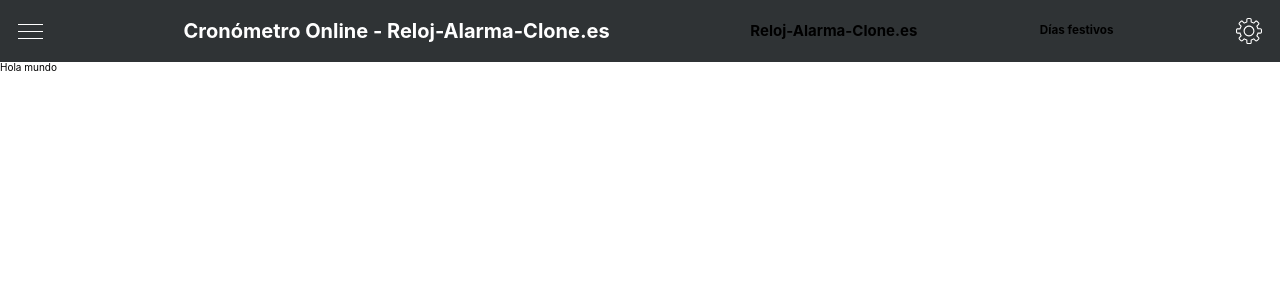
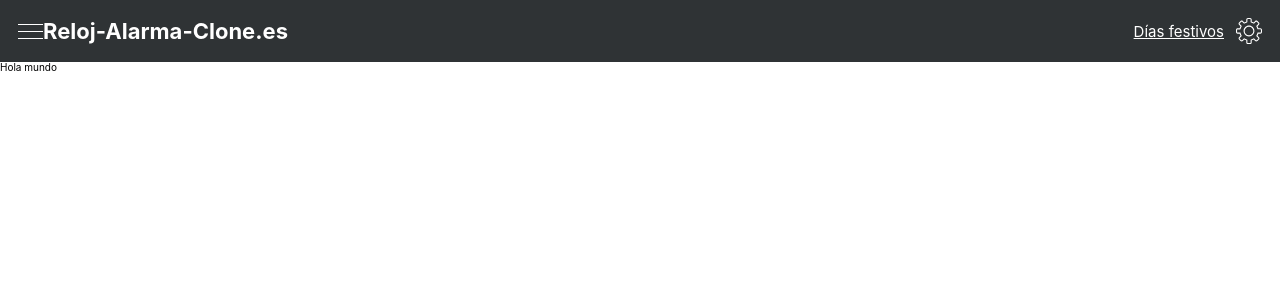
Before and after one commit to skapxd/cronometro, a Next.js app: page / in a window 1280 px wide. Shown: the top 300 px of the page. Built offline with nearby package versions, Linux system fonts and the light colour scheme.

Commit message:
feat: add media query to Header Component

```diff
--- a/components/lv01/Header/Header.module.scss
+++ b/components/lv01/Header/Header.module.scss
@@ -12,4 +12,33 @@
         text-overflow: ellipsis;
         overflow: hidden
     }
+    &_logo,
+    &_days {
+        display: none;
+    }
 }
+
+@media screen and (min-width: 760px) {
+    .Header {
+        &_title,
+        &_MenuBurgerIcon {
+            display: none;
+        }
+        &_logo,
+        &_days {
+            display: flex;
+            color: #fff;
+            line-height: 1;
+        }
+        &_logo {
+            font-size: 2.2rem;
+        }
+        &_days {
+            margin-left: auto;
+            margin-right: 1.2rem;
+            font-weight: 400;
+            font-size: 1.5rem;
+            cursor: pointer;
+        }
+    }
+}
--- a/components/lv01/Header/Header.tsx
+++ b/components/lv01/Header/Header.tsx
@@ -1,11 +1,12 @@
 import Style from "./Header.module.scss";
 import CustomMenuBurgerIcon from "../Icons/CustomMenuBurgerIcon/CustomMenuBurgerIcon";
 import CustomSettingsIcon from "../Icons/CustomSettingsIcon/CustomSettingsIcon";
+import Link from "next/link";
 export default function Header() {
   return (
     <header className={Style.Header}>
       {/* Mobile Components */}
-      <CustomMenuBurgerIcon />
+      <CustomMenuBurgerIcon className={Style.Header_MenuBurgerIcon} />
 
       <h1 className={Style.Header_title}>
         Cronómetro Online - Reloj-Alarma-Clone.es
@@ -13,8 +14,10 @@ export default function Header() {
       {/* Mobile Components */}
 
       {/* Desktop  Components*/}
-      <h2>Reloj-Alarma-Clone.es</h2>
-      <h3>Días festivos</h3>
+      <h2 className={Style.Header_logo}>Reloj-Alarma-Clone.es</h2>
+      <Link href={""}>
+        <a className={Style.Header_days}>Días festivos</a>
+      </Link>
       {/* Desktop  Components*/}
 
       {/* Global Components */}
--- a/components/lv01/Icons/CustomMenuBurgerIcon/CustomMenuBurgerIcon.tsx
+++ b/components/lv01/Icons/CustomMenuBurgerIcon/CustomMenuBurgerIcon.tsx
@@ -1,8 +1,23 @@
 import Style from "./CustomMenuBurgerIcon.module.scss";
 
-export default function CustomMenuBurgerIcon() {
+interface CustomMenuBurgerIconInterface {
+  className?: string;
+  onClick?: () => void;
+}
+
+export default function CustomMenuBurgerIcon(
+  props: CustomMenuBurgerIconInterface
+) {
+  const {
+    className = "",
+    onClick = () => console.log("Default onClick CustomMenuBurgerIcon"),
+  } = props;
+
   return (
-    <div className={Style.MenuBurgerIcon}>
+    <div
+      className={`${Style.MenuBurgerIcon} ${className}`}
+      onClick={() => onClick && onClick()}
+    >
       <span></span>
       <span></span>
       <span></span>
```
